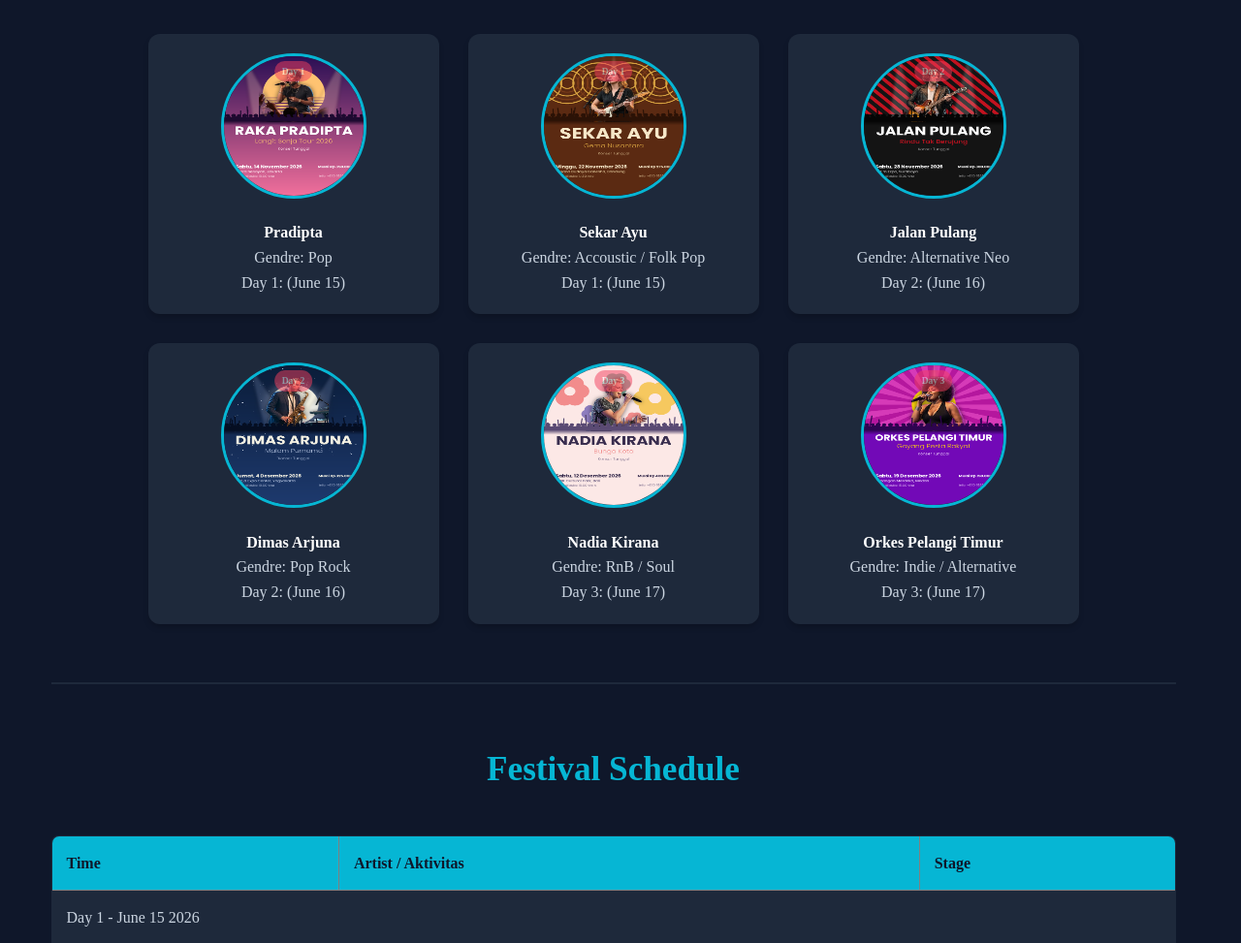
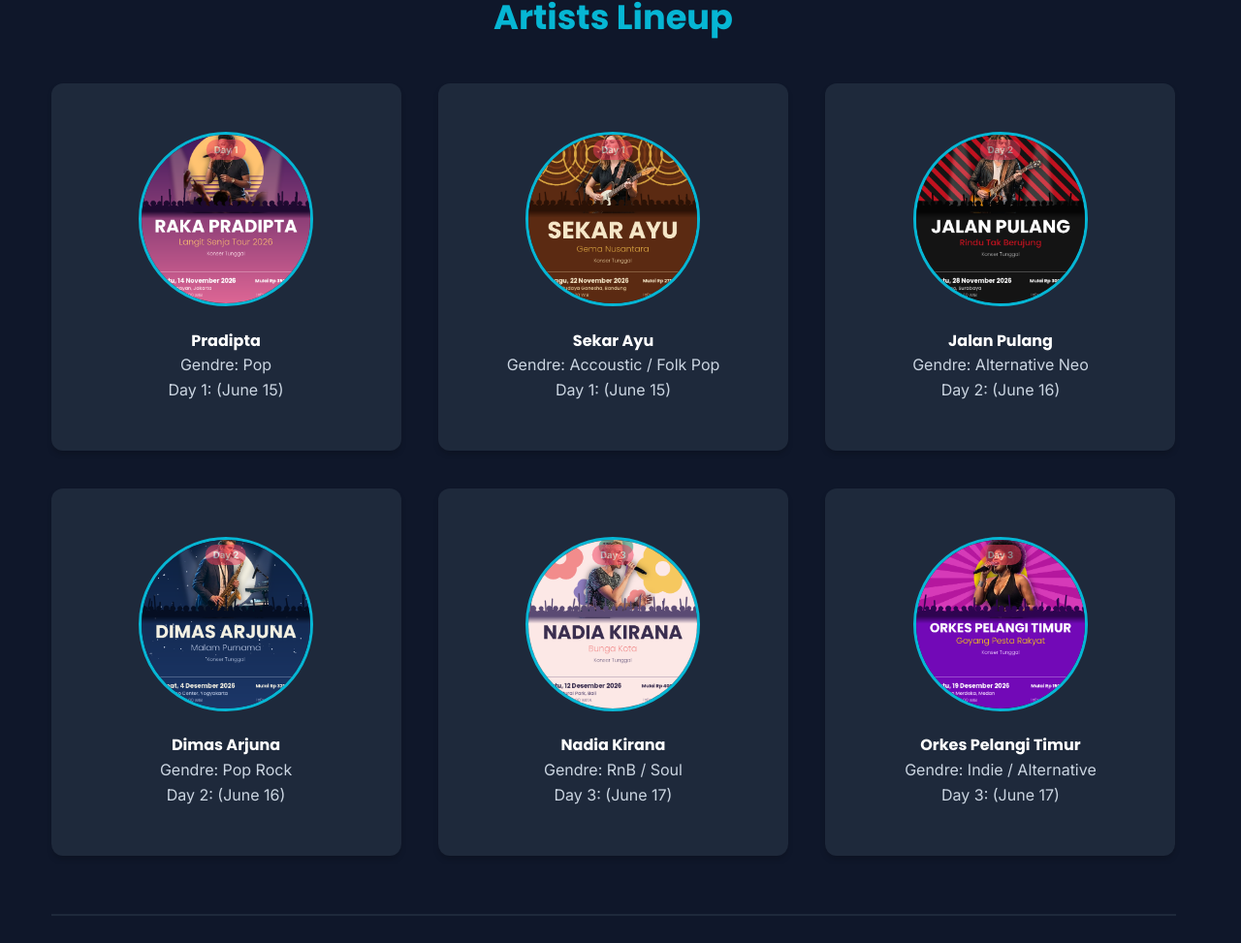
Before and after one commit to jio2021/wpubelajarweb, a plain HTML site: page index.html in a window 1280 px wide. Shown: the part 1155-2128 px from the top of the page at 97% size. Drawn offline with Linux system fonts and the light colour scheme.

Commit message:
feat: enhance layout and styling for lineup section with responsive design adjustments

```diff
--- a/style.css
+++ b/style.css
@@ -21,7 +21,7 @@ html {
   scrollbar-gutter: stable;
 }
 body {
-  font-family: "var(--font-body)";
+  font-family: var(--font-body);
   background-color: var(--bg-dark);
   color: var(--color-text-muted);
   line-height: 1.6;
@@ -31,7 +31,7 @@ h2,
 h3,
 h4 {
   color: white;
-  font-family: "var(--font-heading)";
+  font-family: var(--font-heading);
 }
 section:not(#hero, #gallery) {
   padding: 60px 0;
@@ -80,9 +80,9 @@ nav ul a {
   color: var(--color-text-main);
   font-weight: 500;
 }
-nav ul a:hover {
+/* nav ul a:hover {
   color: var(--color-cyan);
-}
+} */
 .menu-toggle {
   display: none;
 }
@@ -100,8 +100,9 @@ nav ul a:hover {
   height: 3px;
   background-color: #fff;
   border-radius: 2px;
-  transition: transform 0.3s ease;
-  opacity: 0.3s ease;
+  transition:
+    transform 0.3s ease,
+    opacity 0.3s ease;
   transform-origin: center;
 }
 .menu-toggle:checked ~ nav {
@@ -150,9 +151,9 @@ main {
   font-weight: bold;
   box-shadow: 0 4px 10px rgba(6, 182, 212, 0.8);
 }
-#hero a:hover {
+/* #hero a:hover {
   background-color: #54cfee;
-}
+} */
 #about p {
   margin-bottom: 1em;
   text-indent: 2px;
@@ -160,22 +161,24 @@ main {
 }
 #lineup ul {
   list-style: none;
-  display: flex;
+  display: grid;
+  grid-template-columns: 1fr; /* HP: 1 kolom */
+  gap: clamp(20px, 3vw, 40px);
+  max-width: 1200px;
+  margin: 0 auto;
   justify-content: center;
-  flex-wrap: wrap;
-  gap: 30px;
 }
 #lineup ul li {
   background-color: var(--bg-card);
-  padding: 20px;
+  padding: 50px 30px;
   border-radius: 12px;
-  width: 300px;
+  width: auto;
   text-align: center;
   box-shadow: 0 4px 6px -1px rgba(0, 0, 0, 0.2);
 }
-#lineup ul li:hover {
+/* #lineup ul li:hover {
   outline: 1px solid var(--color-cyan);
-}
+} */
 #lineup .artist-card {
   position: relative;
 }
@@ -194,10 +197,11 @@ main {
 }
 #lineup img {
   border-radius: 50%;
-  width: 150px;
-  height: 150px;
+  width: 180px;
+  height: 180px;
   margin-bottom: 15px;
   border: 3px solid var(--color-cyan);
+  object-fit: cover;
 }
 #schedule table {
   width: 100%;
@@ -209,9 +213,13 @@ main {
 }
 #schedule th,
 #schedule td {
-  padding: 15px;
+  padding: 10px 8px;
+  font-size: 0.85rem;
   text-align: left;
-  border-bottom: #334155;
+  border-bottom: 1px solid #334155;
+}
+#schedule td:first-child {
+  white-space: nowrap;
 }
 #schedule th {
   background-color: var(--color-cyan);
@@ -256,7 +264,7 @@ main {
   color: #fff;
   border: none;
   border-radius: 5px;
-  cursor: povar(--font-body);
+  cursor: pointer;
   font-weight: bold;
 }
 #tickets button[type="submit"]:hover {
@@ -319,4 +327,34 @@ footer a {
     padding: 0;
     gap: 20px;
   }
+  #lineup ul {
+    grid-template-columns: repeat(2, 1fr); /* tablet: 2 kolom */
+  }
 }
+@media (min-width: 64em) {
+  #lineup ul {
+    grid-template-columns: repeat(3, 1fr); /* desktop: 3 kolom */
+  }
+}
+@media (hover: hover) {
+  nav ul a:hover {
+    color: var(--color-cyan);
+  }
+  #lineup ul li:hover {
+    outline: 1px solid var(--color-cyan);
+  }
+  #hero a:hover {
+    background-color: #0597b1;
+  }
+}
+/* opsional: biar rapi juga di HP/tablet */
+@media (max-width: 900px) {
+  #lineup ul li {
+    padding: 35px 20px;
+  }
+}
+@media (max-width: 560px) {
+  #lineup ul li {
+    padding: 30px 20px;
+  }
+}
```
